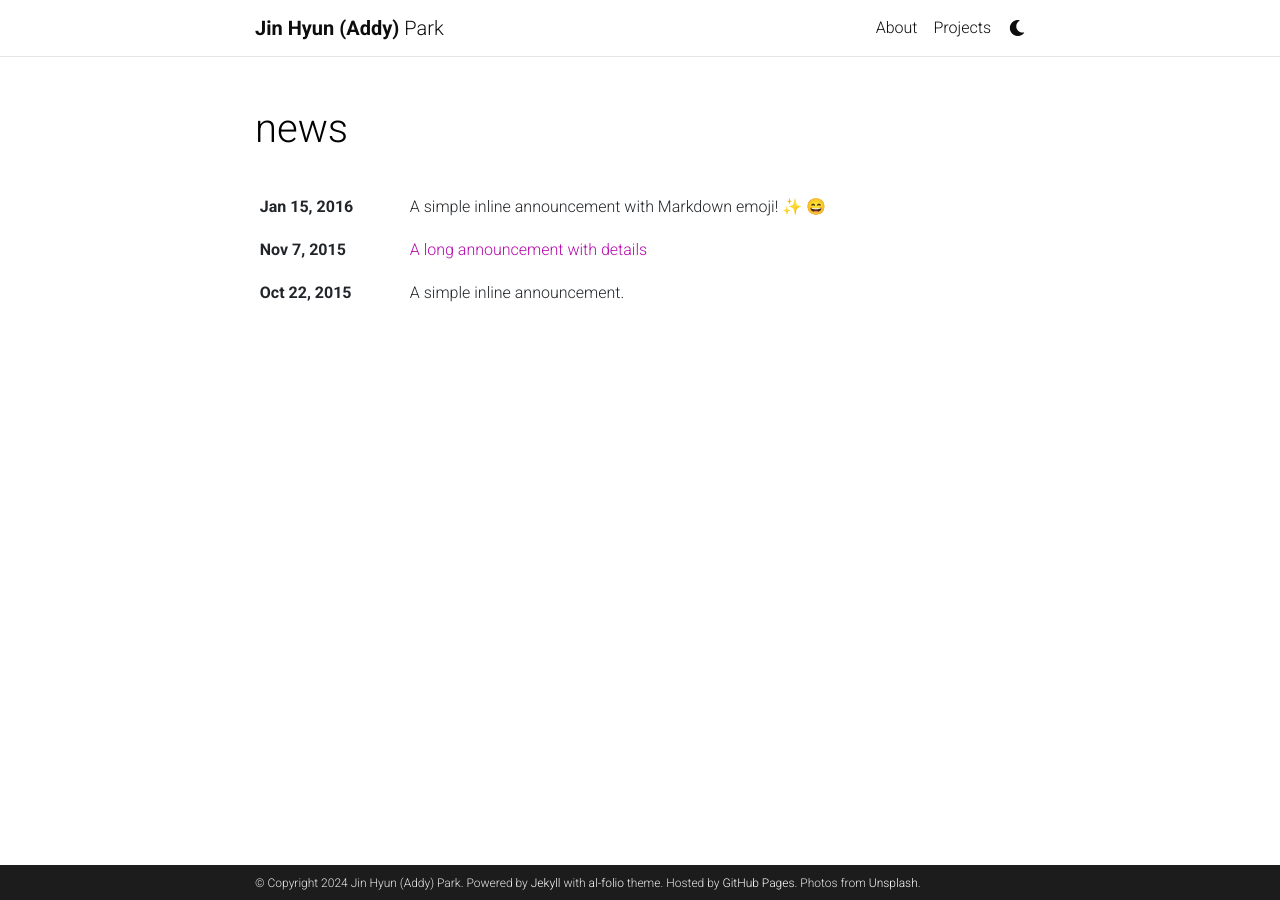
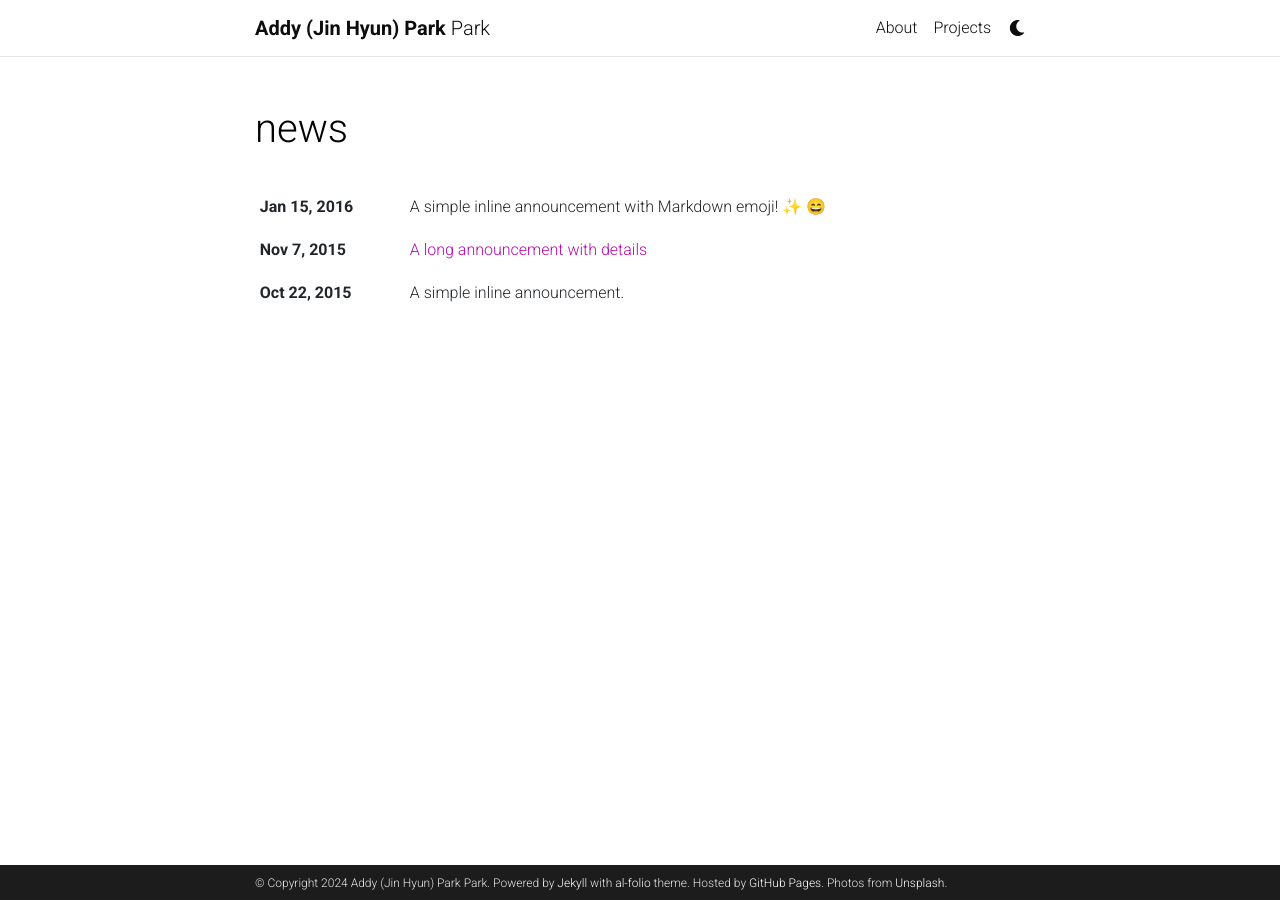
Before and after one commit to jinhyunpark2459/jinhyunpark2459.github.io, a Jekyll site: the page built from news.html, in a window 1280 px wide. Built offline with Jekyll 4.4.1, drawn with Linux system fonts in a browser that asks for light colours; emoji names are drawn with the system emoji font; comment, search, counter and statistics services are not loaded; a style sheet for code colours, icons or effects is not loaded.

Commit message:
Update _config.yml

```diff
--- a/_config.yml
+++ b/_config.yml
@@ -3,7 +3,7 @@
 # -----------------------------------------------------------------------------
 
 title: blank # the website title (if blank, full name will be used instead)
-first_name: Jin Hyun (Addy)
+first_name: Addy (Jin Hyun) Park
 middle_name:
 last_name: Park
 email: jp2459@cornell.edu
```
